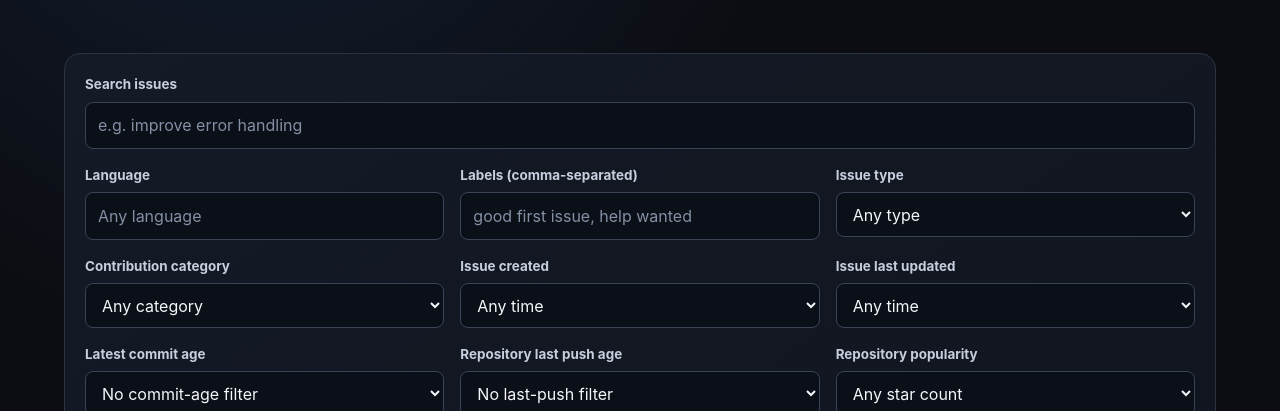
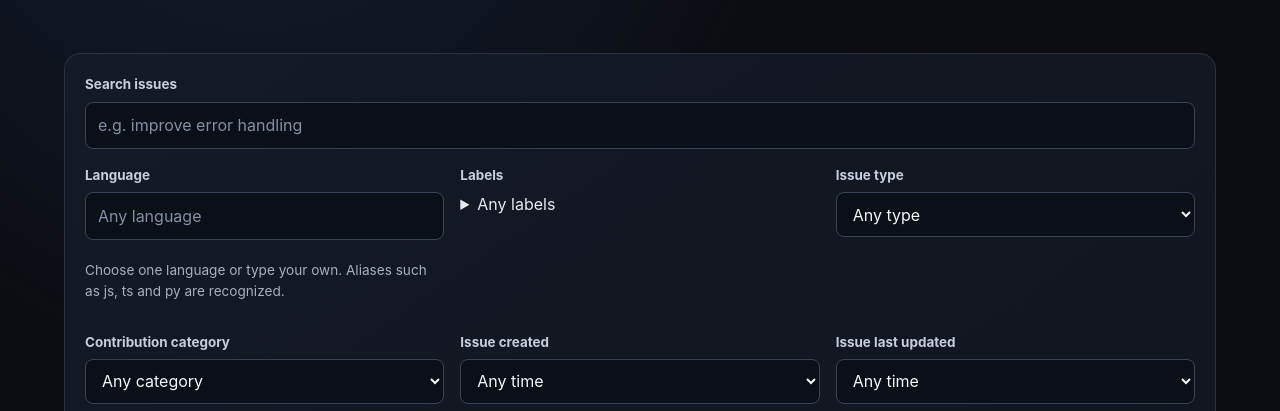
Before and after one commit to vijay3695/V36, a website with bundled scripts: page index.html in a window 1280 px wide. Shown: the part 389-800 px from the top of the page. Built offline with nearby package versions, Linux system fonts and the light colour scheme.

Commit message:
feat: improve language and label filter controls

```diff
--- a/index.html
+++ b/index.html
@@ -22,8 +22,8 @@
 <form id="search-form" class="panel filter-panel">
 <div class="field search-field"><label for="query">Search issues</label><input id="query" name="query" type="search" maxlength="200" placeholder="e.g. improve error handling"></div>
 <div class="filter-grid">
-<div class="field"><label for="language">Language</label><input id="language" name="language" maxlength="50" placeholder="Any language"></div>
-<div class="field"><label for="labels">Labels (comma-separated)</label><input id="labels" name="labels" maxlength="200" placeholder="good first issue, help wanted"></div>
+<div class="field"><label for="language-picker">Language</label><input id="language" name="language" type="hidden"><input id="language-picker" type="text" list="language-options" maxlength="50" placeholder="Any language" autocomplete="off" aria-describedby="language-hint"><datalist id="language-options"><option value="JavaScript"></option><option value="TypeScript"></option><option value="Python"></option><option value="Java"></option><option value="C"></option><option value="C++"></option><option value="C#"></option><option value="Go"></option><option value="Rust"></option><option value="Ruby"></option><option value="PHP"></option><option value="Swift"></option><option value="Kotlin"></option><option value="HTML"></option><option value="CSS"></option><option value="Shell"></option><option value="Jupyter Notebook"></option></datalist><p id="language-hint" class="hint">Choose one language or type your own. Aliases such as js, ts and py are recognized.</p></div>
+<div class="field label-filter-field"><label for="label-search">Labels</label><input id="labels" name="labels" type="hidden"><details id="labels-picker" class="labels-picker"><summary id="labels-summary">Any labels</summary><div class="label-picker-panel"><input id="label-search" type="search" placeholder="Search labels…" autocomplete="off" aria-label="Search available labels"><div id="label-options" class="label-options" aria-label="Available labels"></div><div class="custom-label-row"><input id="custom-label" type="text" maxlength="80" placeholder="Add custom label" aria-label="Custom label"><button id="add-custom-label" class="button button-secondary" type="button">Add</button></div><p class="hint">Select multiple labels. All selected labels must match an issue.</p></div></details></div>
 <div class="field"><label for="issue-type">Issue type</label><select id="issue-type" name="issueType"><option value="">Any type</option><option value="issue">Issues only</option><option value="pr">Pull requests only</option></select></div>
 <div class="field"><label for="category">Contribution category</label><select id="category" name="category"><option value="">Any category</option><option>Bug fix</option><option>Documentation</option><option>Tests</option><option>Feature or enhancement</option><option>Refactoring</option><option>Other/No category inferred</option></select></div>
 <div class="field"><label for="created">Issue created</label><select id="created" name="created"><option value="">Any time</option><option value="7">Last 7 days</option><option value="30">Last 30 days</option><option value="90">Last 90 days</option><option value="365">Last 365 days</option></select></div>
```
